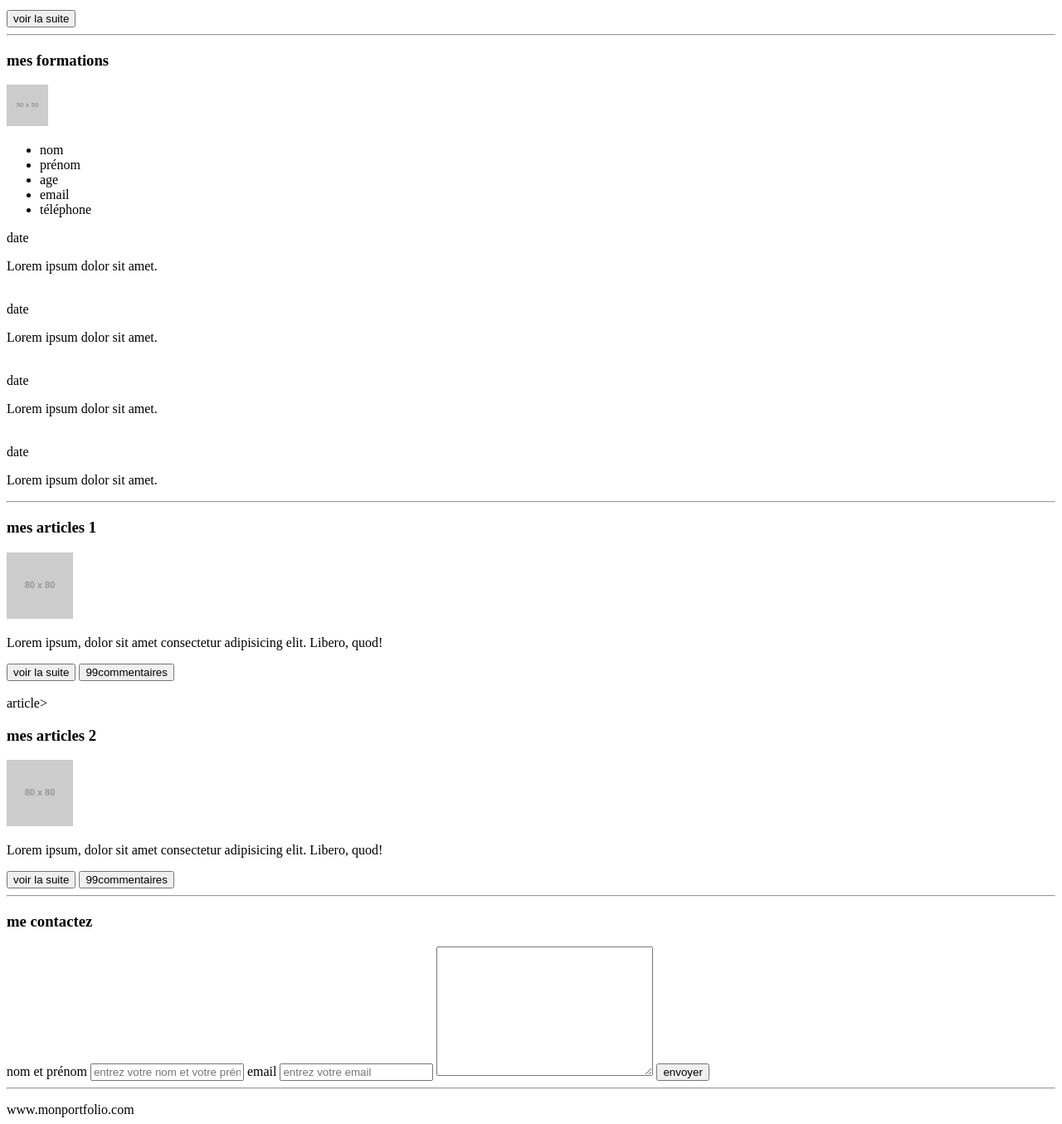
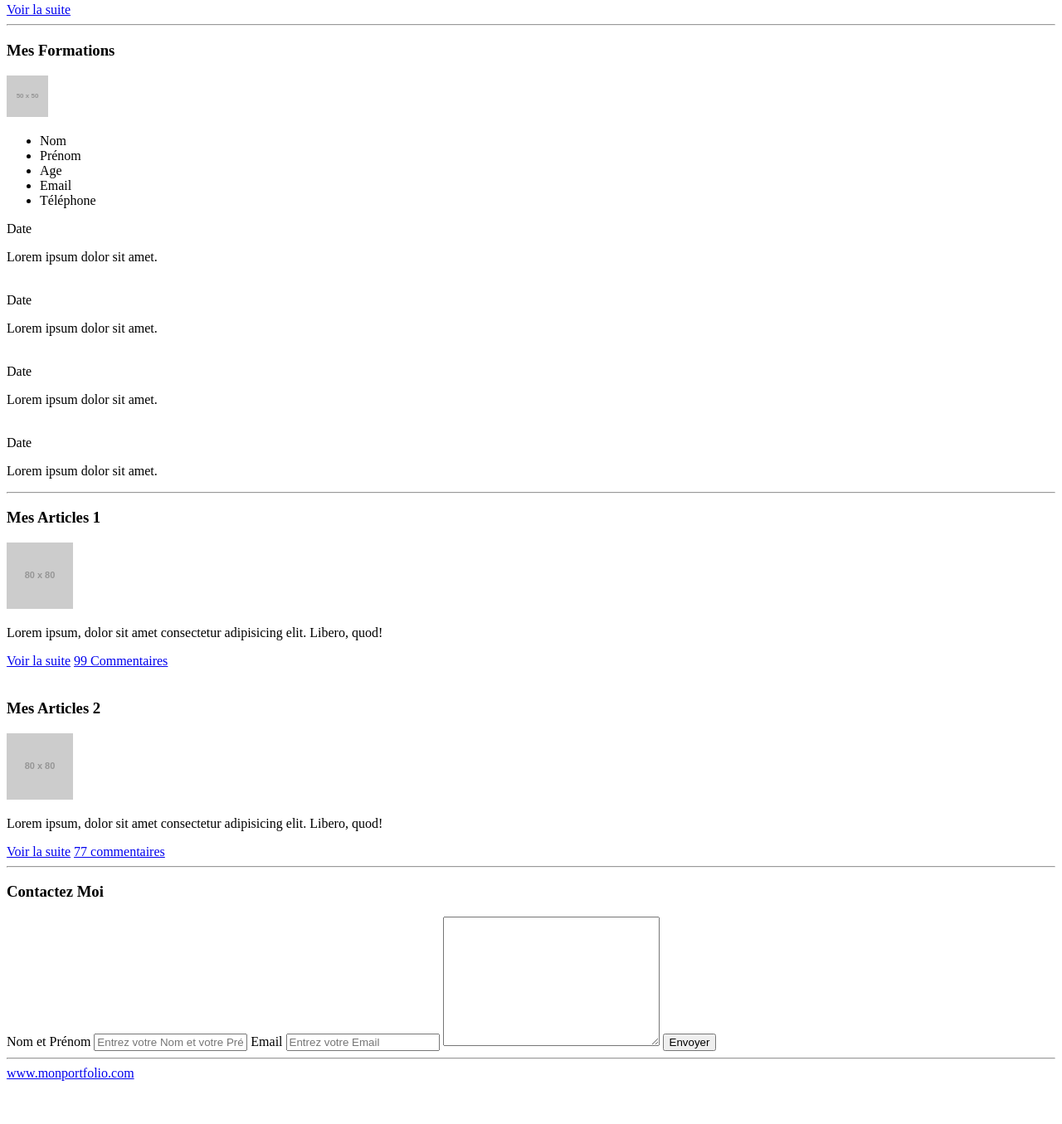
Before and after one commit to smectaz/DonkeySchool, a plain HTML site: page integration/index.html in a window 1280 px wide. Shown: the part 825-2180 px from the top of the page at 83% size. After the commit the page ends 2136 px from the top, so only its background shows below. Drawn offline with Linux system fonts and the light colour scheme; placeholder pictures from the web are drawn by us.

Commit message:
patch uppercase, button and link

```diff
--- a/integration/index.html
+++ b/integration/index.html
@@ -5,96 +5,100 @@
     <meta charset="UTF-8" />
     <meta http-equiv="X-UA-Compatible" content="IE=edge" />
     <meta name="viewport" content="width=device-width, initial-scale=1.0" />
-    <title>mon portfolio</title>
+    <meta name="author" content="nicolas Schwachtgen">
+    <meta name="description" content="Mon portfolio pour vous presentez mes projets">
+    <link rel="stylesheet" href="mystyle.css">
+    <title>Mon Portfolio</title>
 </head>
 
 <body>
 
-    <head>
-        <img src="https://via.placeholder.com/30" alt="logo" />
-        <h1>portfolio de Nicolas Schwachtgen</h1>
+    <header>
+        <img src="https://via.placeholder.com/30" alt="Logo du Portfolio" />
+        <h1>Portfolio de Nicolas Schwachtgen</h1>
         <nav>
             <ul class="burger">
-                <li><a href="#">mes projets</a></li>
-                <li><a href="#">mon cv</a></li>
-                <li><a href="#">contact</a></li>
+                <li><a href="#projet" title="Mes Projets">Mes Projets</a></li>
+                <li><a href="#cv" title="Ma Formation">Mon CV</a></li>
+                <li><a href="#article" title="Mes Article">Mes Articles</a></li>
+                <li><a href="#contact" title="Contactez Moi">Contact</a></li>
             </ul>
         </nav>
-        <h2>mon portfolio</h2>
-    </head>
-    <hr>
+        <h2>Mon Portfolio</h2>
+    </header>
     <main>
-        <section>
-            <h3>mon projet 1</h3>
-            <img src="https://via.placeholder.com/80/0000FF" alt="image" />
+        <section id="projet">
+            <h3>Mon Projet 1</h3>
+            <img src="https://via.placeholder.com/80/0000FF" alt="Image d'un Projet" />
             <p>Lorem ipsum, dolor sit amet consectetur adipisicing elit. Libero, quod!</p>
-            <button><a href="#"></a>voir la suite</button>
+            <a href="#">Voir la suite</a>
         </section>
         <br>
         <section>
-            <h3>mon projet 2</h3>
-            <img src="https://via.placeholder.com/80" alt="image" />
+            <h3>Mon Projet 2</h3>
+            <img src="https://via.placeholder.com/80" alt="Image d'un Projet" />
             <p>Lorem ipsum, dolor sit amet consectetur adipisicing elit. Libero, quod!</p>
-            <button><a href="#"></a>voir la suite</button>
+            <a href="#">Voir la suite</a>
         </section>
         <br>
         <section>
-            <h3>mon projet 3</h3>
-            <img src="https://via.placeholder.com/80" alt="image" />
+            <h3>Mon Projet 3</h3>
+            <img src="https://via.placeholder.com/80" alt="Image d'un Projet" />
             <p>Lorem ipsum, dolor sit amet consectetur adipisicing elit. Libero, quod!</p>
-            <button><a href="#"></a>voir la suite</button>
+            <a href="#">Voir la suite</a>
         </section>
         <hr>
-        <h3>mes formations</h3>
-        <img src="https://via.placeholder.com/50" alt="photo" />
+        <h3 id="cv">Mes Formations</h3>
+        <img src="https://via.placeholder.com/50" alt="Photo de la Personne" />
         <ul>
-            <li>nom</li>
-            <li>prénom</li>
-            <li>age</li>
-            <li>email</li>
-            <li>téléphone</li>
+            <li>Nom</li>
+            <li>Prénom</li>
+            <li>Age</li>
+            <li>Email</li>
+            <li>Téléphone</li>
         </ul>
 
-        <span>date</span>
+        <span>Date</span>
         <p>Lorem ipsum dolor sit amet.</p>
         <br>
-        <span>date</span>
+        <span>Date</span>
         <p>Lorem ipsum dolor sit amet.</p>
         <br>
-        <span>date</span>
+        <span>Date</span>
         <p>Lorem ipsum dolor sit amet.</p>
         <br>
-        <span>date</span>
+        <span>Date</span>
         <p>Lorem ipsum dolor sit amet.</p>
         <hr>
+        <article id="article">
+            <h3>Mes Articles 1</h3>
+            <img src="https://via.placeholder.com/80" alt="Image d'un Article" />
+            <p>Lorem ipsum, dolor sit amet consectetur adipisicing elit. Libero, quod!</p>
+            <a href="#">Voir la suite</a>
+            <a href="#">99 Commentaires</a>
+        </article>
+        <br>
         <article>
-            <h3>mes articles 1</h3>
-            <img src="https://via.placeholder.com/80" alt="image" />
+            <h3>Mes Articles 2</h3>
+            <img src="https://via.placeholder.com/80" alt="Image d'un Article" />
             <p>Lorem ipsum, dolor sit amet consectetur adipisicing elit. Libero, quod!</p>
-            <button><a href="#"></a>voir la suite</button>
-            <button><a href="#"></a>99commentaires</button>
-        </article>
-        <br>article>
-        <h3>mes articles 2</h3>
-        <img src="https://via.placeholder.com/80" alt="image" />
-        <p>Lorem ipsum, dolor sit amet consectetur adipisicing elit. Libero, quod!</p>
-        <button><a href="#"></a>voir la suite</button>
-        <button><a href="#"></a>99commentaires</button>
+            <a href="#">Voir la suite</a>
+            <a href="#">77 commentaires</a>
         </article>
         <hr>
-        <h3>me contactez</h3>
+        <h3 id="contact">Contactez Moi</h3>
         <form action="#">
-            <label for="nom">nom et prénom</label>
-            <input type="text" placeholder="entrez votre nom et votre prénom">
-            <label for="email">email</label>
-            <input type="email" placeholder="entrez votre email">
+            <label for="name">Nom et Prénom</label>
+            <input type="text" placeholder="Entrez votre Nom et votre Prénom" id="name" name="name">
+            <label for="email">Email</label>
+            <input type="email" placeholder="Entrez votre Email" id="email" name="email">
             <textarea name="message" id="mot" cols="30" rows="10"></textarea>
-            <input type="button" value="envoyer">
+            <input type="button" value="Envoyer">
         </form>
     </main>
     <hr>
     <footer>
-        <p>www.monportfolio.com</p>
+        <a href="#" title="Revenir au Début">www.monportfolio.com</a>
     </footer>
 </body>
 
```
